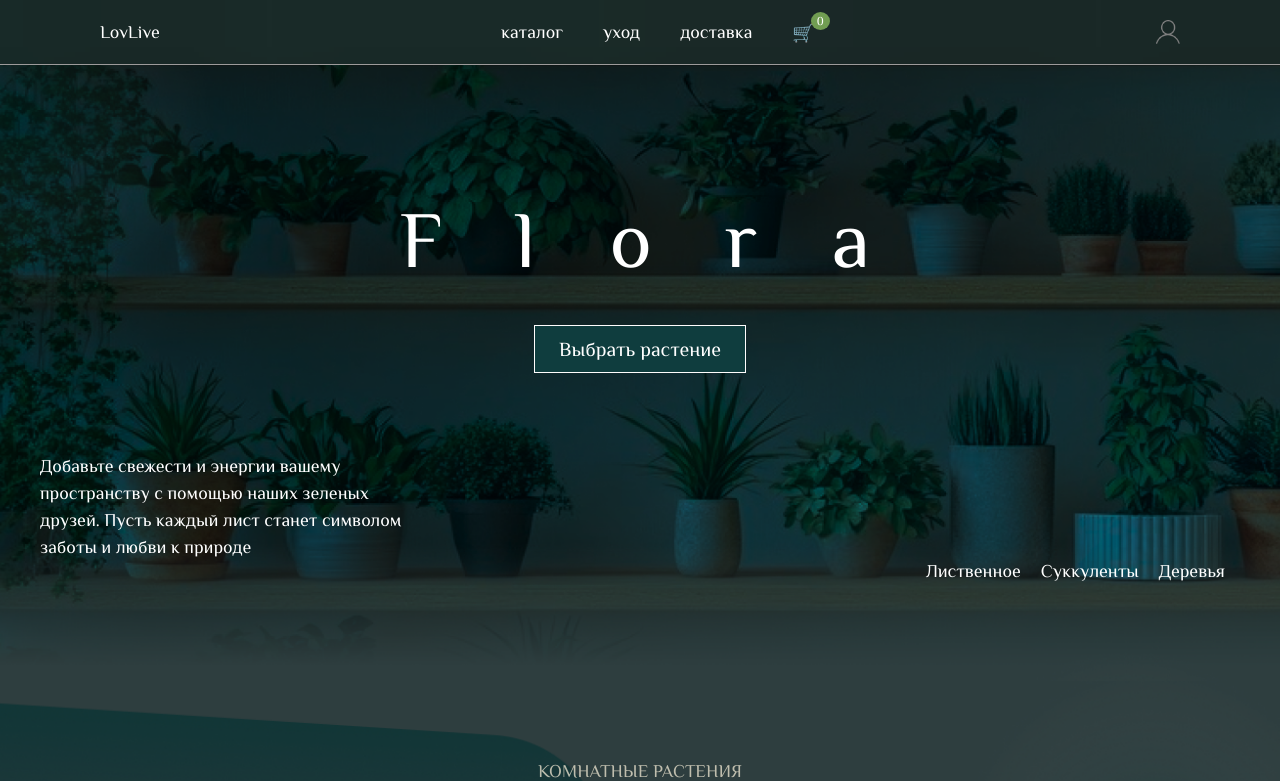
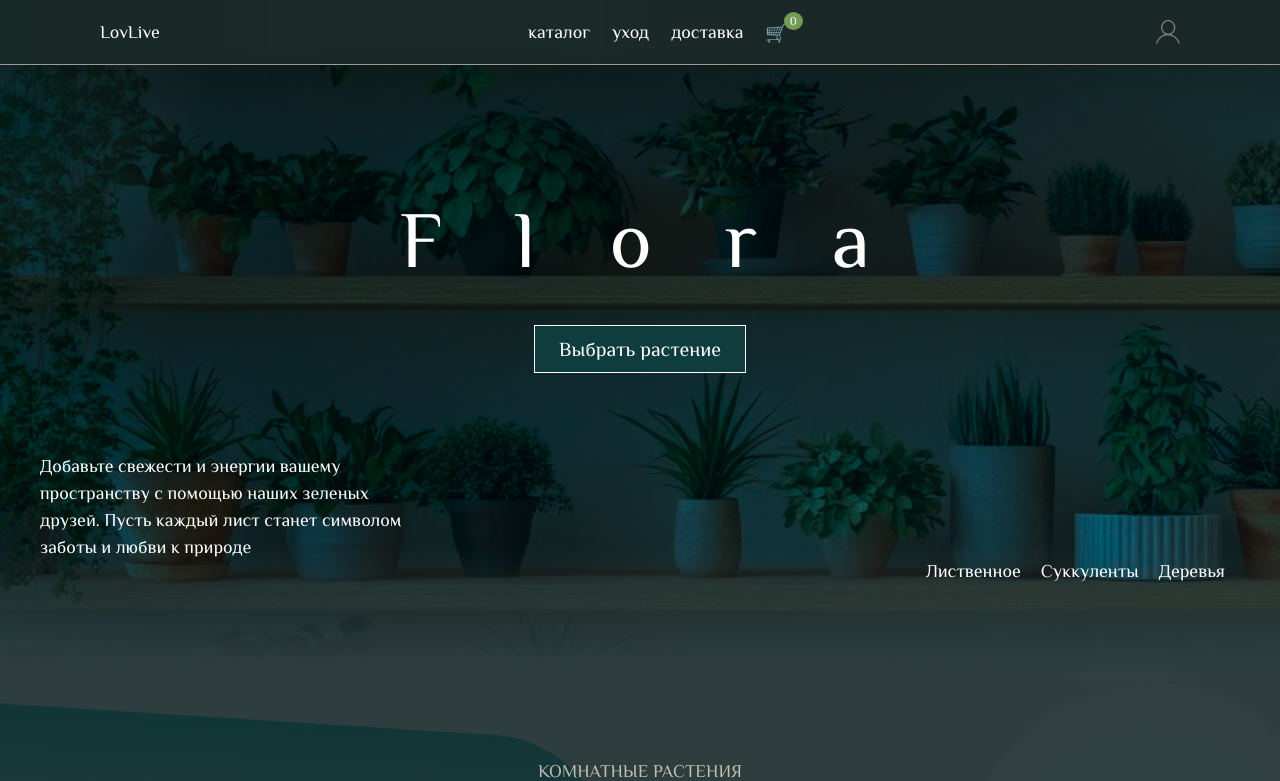
Before and after one commit to kseniadrg1-gif/flora, a React (Vite) app: page / in a window 1280 px wide. Shown: the top 781 px of the page. Built offline with nearby package versions, Linux system fonts and the light colour scheme; a web font is replaced by a local one.

Commit message:
adaptation

```diff
--- a/src/components/Shop/sections/Header.jsx
+++ b/src/components/Shop/sections/Header.jsx
@@ -19,7 +19,7 @@
     >
       <span>LovLive</span>
 
-      <div style={{ display: "flex", gap: "40px", alignItems: "center" }}>
+      <div style={{ display: "flex", gap: "22px", alignItems: "center" }}>
         <button className="nav-btn" onClick={onCatalogClick}>
           каталог
         </button>
```
